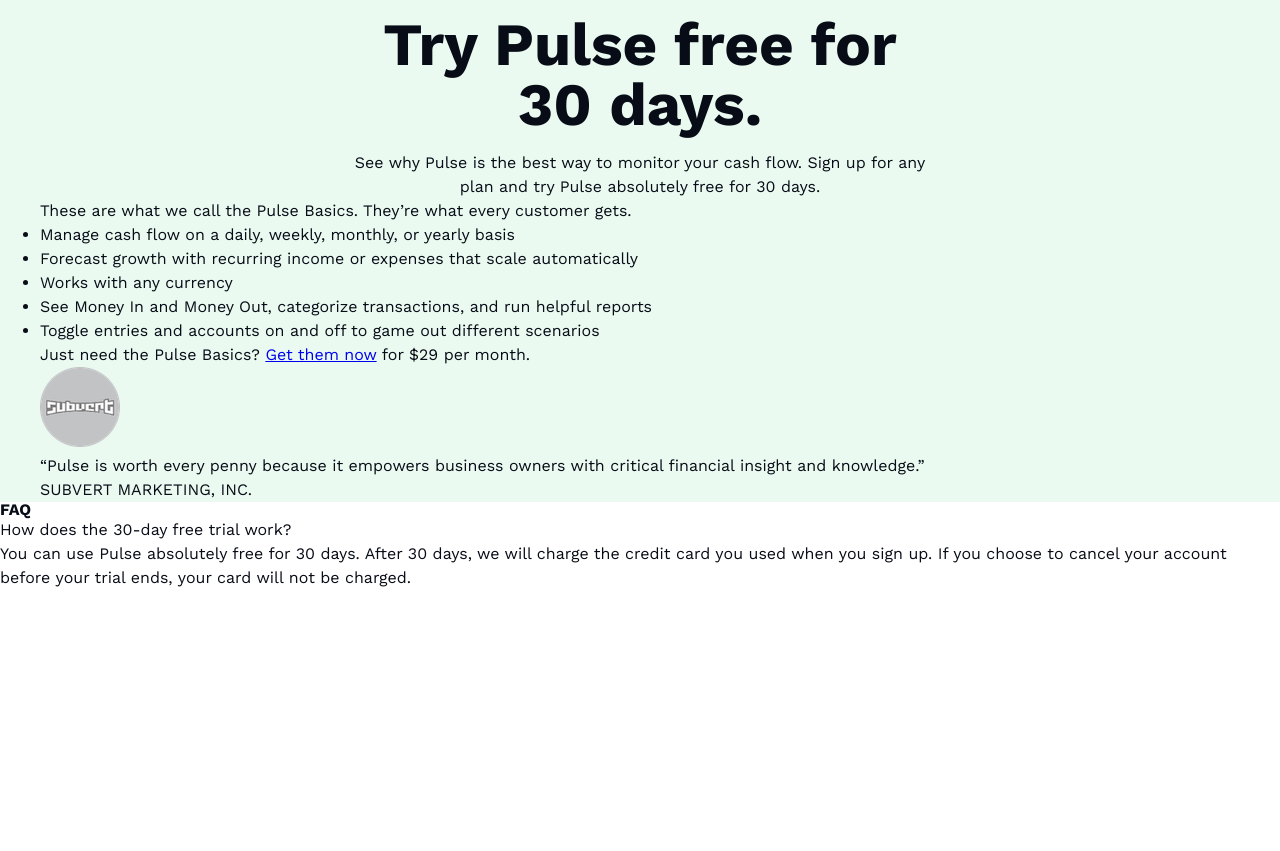
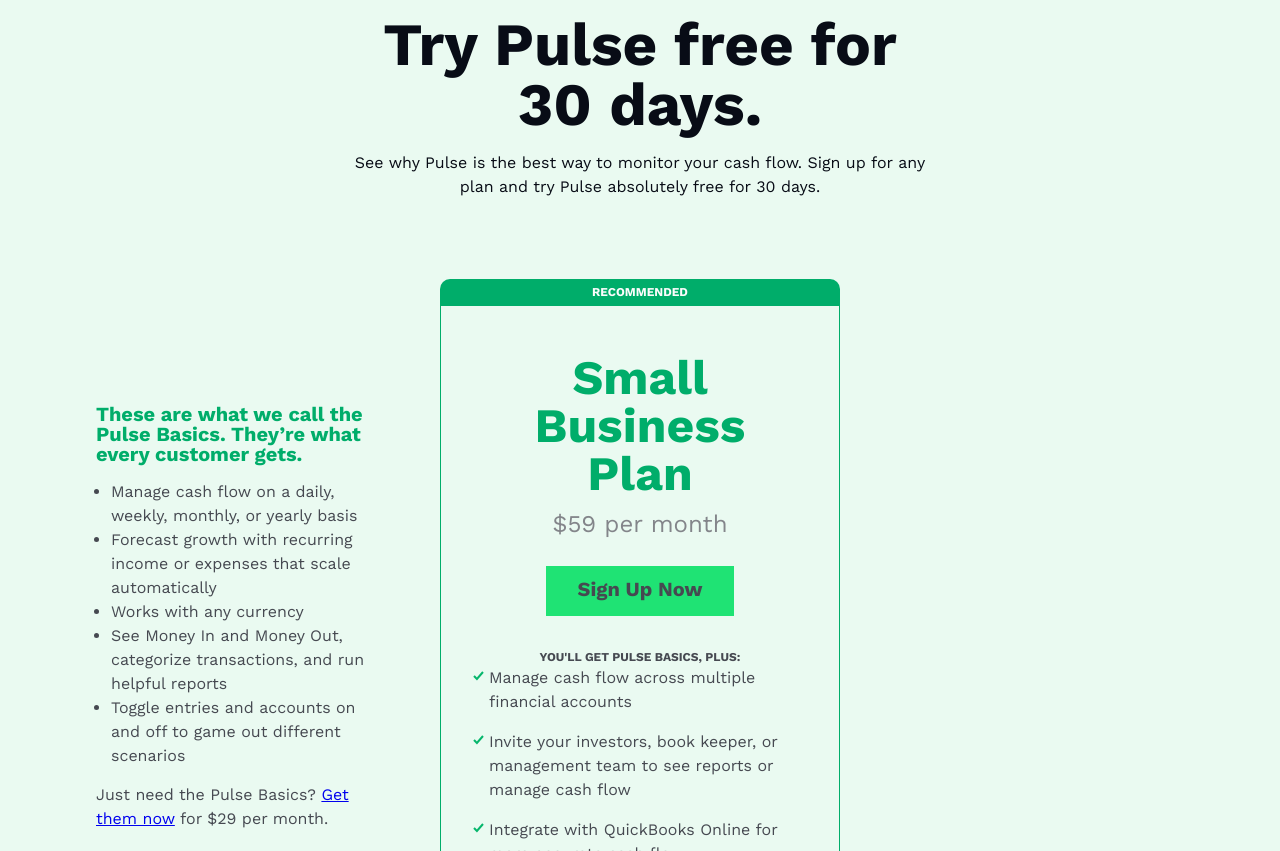
Before and after one commit to jc-ve/frontend-practice, a website: page pulse-pricing/index.html in a window 1280 px wide. Shown: the part 101-952 px from the top of the page. Before the commit the page ends 800 px from the top, so only its background shows below. Drawn offline with nearby package versions, Linux system fonts and the light colour scheme.

Commit message:
fixed pricing cards & testimonial

```diff
--- a/pulse-pricing/assets/sass/abstract/_variables.scss
+++ b/pulse-pricing/assets/sass/abstract/_variables.scss
@@ -3,5 +3,7 @@
 $clr-green-dark: #00ad6a;
 $clr-green-light: #eafaf1;
 $clr-white: #fcfcfc;
-$clr-gray: #d6dae5;
+$clr-gray: #83858a;
+$clr-gray-dark: #464951;
+$clr-gray-light: #d6dae5;
 $clr-black: #080c16;
--- a/pulse-pricing/assets/sass/base/_utilities.scss
+++ b/pulse-pricing/assets/sass/base/_utilities.scss
@@ -7,6 +7,10 @@
   margin-bottom: 1.6rem;
 }
 
+.u-margin-bottom-md {
+  margin-bottom: 3.2rem;
+}
+
 .u-text-center {
   text-align: center;
 }
--- a/pulse-pricing/assets/sass/components/_button.scss
+++ b/pulse-pricing/assets/sass/components/_button.scss
@@ -14,4 +14,15 @@
       padding: 0.4rem 1.6rem;
     }
   }
+
+  &--solid {
+    &:link,
+    &:visited {
+      display: inline-block;
+      font-size: 2rem;
+      color: $clr-gray-dark;
+      background-color: $clr-green;
+      padding: 0.8rem 3.2rem 1.2rem;
+    }
+  }
 }
--- a/pulse-pricing/assets/sass/components/_pricing-card.scss
+++ b/pulse-pricing/assets/sass/components/_pricing-card.scss
@@ -0,0 +1,91 @@
+.pricing-card {
+  color: $clr-gray-dark;
+
+  &--basic {
+    padding: 3.2rem;
+
+    &__body {
+      padding-inline: 2.4rem;
+
+      & ul {
+        margin: 0 0 1.5rem 1.5rem;
+      }
+    }
+  }
+
+  &--recommended {
+    text-align: center;
+    cursor: pointer;
+
+    &__body {
+      border: 1px solid $clr-green-dark;
+      padding: 4.8rem 3.2rem 2.4rem;
+    }
+  }
+
+  &__title {
+    font-weight: 700;
+    line-height: 1;
+    color: $clr-green-dark;
+
+    &--basic {
+      font-size: 2rem;
+      margin-bottom: 1.6rem;
+    }
+
+    &--recommended {
+      font-size: 4.8rem;
+      color: $clr-green-dark;
+      padding-inline: 1.6rem;
+      margin-bottom: 0.8rem;
+    }
+  }
+
+  &__label {
+    display: block;
+    font-weight: 700;
+    font-size: 1.2rem;
+    text-transform: uppercase;
+
+    &--light {
+      color: $clr-white;
+      background-color: $clr-green-dark;
+      padding-block: 0.4rem;
+      border-top-left-radius: 10px;
+      border-top-right-radius: 10px;
+      overflow: hidden;
+    }
+  }
+
+  &__price {
+    font-size: 2.4rem;
+    color: $clr-gray;
+    margin-bottom: 2.4rem;
+  }
+
+  &__list {
+    &--checked {
+      list-style: none;
+      display: flex;
+      flex-direction: column;
+      gap: 1.6rem;
+      text-align: left;
+
+      & .pricing-card__item {
+        display: flex;
+        align-items: baseline;
+        gap: 0.4rem;
+
+        &::before {
+          content: "";
+          display: block;
+          height: 1.2rem;
+          width: 1.2rem;
+          background: url(../images/icon-check-bullet.svg);
+          background-repeat: no-repeat;
+          flex-shrink: 0;
+        }
+      }
+    }
+  }
+}
--- /dev/null
+++ b/pulse-pricing/assets/sass/components/_testimonial.scss
@@ -0,0 +1,17 @@
+.testimonial {
+  &__img {
+    display: inline-block;
+    margin-bottom: 1.6rem;
+  }
+
+  &__review {
+    font-size: 2.4rem;
+    margin-bottom: 1.6rem;
+  }
+
+  &__author {
+    font-size: 1.2rem;
+    color: $clr-green-dark;
+    font-weight: 700;
+  }
+}
--- a/pulse-pricing/assets/sass/main.scss
+++ b/pulse-pricing/assets/sass/main.scss
@@ -10,5 +10,6 @@
 @import "components/header";
 @import "components/navigation";
 @import "components/pricing-card";
+@import "components/testimonial";
 
 @import "pages/pricing";
--- a/pulse-pricing/assets/sass/pages/_pricing.scss
+++ b/pulse-pricing/assets/sass/pages/_pricing.scss
@@ -4,5 +4,19 @@
   &__text {
     max-width: 60rem;
     margin-inline: auto;
+    margin-bottom: 8rem;
+  }
+
+  &__pricing {
+    display: grid;
+    grid-template-columns: repeat(3, 1fr);
+    align-items: center;
+  }
+
+  &__testimonial {
+    max-width: 80rem;
+    margin-inline: auto;
+    text-align: center;
+    padding-block: 9.6rem;
   }
 }
--- a/pulse-pricing/index.html
+++ b/pulse-pricing/index.html
@@ -60,14 +60,16 @@
             </p>
           </div>
           <div class="hero__pricing">
-            <figure class="pricing-card">
-              <p class="pricing-card__title">
+            <figure class="pricing-card pricing-card--basic">
+              <div class="pricing-card--basic__body">
+                <p class="pricing-card__title pricing-card__title--basic">
                   These are what we call the Pulse Basics. They’re what every
                   customer gets.
                 </p>
                 <ul class="pricing-card__list">
                   <li class="pricing-card__item">
-                  Manage cash flow on a daily, weekly, monthly, or yearly basis
+                    Manage cash flow on a daily, weekly, monthly, or yearly
+                    basis
                   </li>
                   <li class="pricing-card__item">
                     Forecast growth with recurring income or expenses that scale
@@ -85,13 +87,51 @@
                 </ul>
                 <p class="pricing-card__description">
                   Just need the Pulse Basics?
-                <a href="#" class="pricing-card__link">Get them now</a> for $29
-                per month.
+                  <a href="#" class="pricing-card__link">Get them now</a> for
+                  $29 per month.
                 </p>
+              </div>
+            </figure>
+            <figure class="pricing-card pricing-card--recommended">
+              <small class="pricing-card__label pricing-card__label--light"
+                >Recommended</small
+              >
+              <div class="pricing-card--recommended__body">
+                <p class="pricing-card__title pricing-card__title--recommended">
+                  Small Business Plan
+                </p>
+                <p class="pricing-card__price">$59 per month</p>
+                <a href="#" class="btn btn--solid u-margin-bottom-md"
+                  >Sign Up Now</a
+                >
+                <small class="pricing-card__label"
+                  >You'll get Pulse basics, plus:</small
+                >
+                <ul class="pricing-card__list--checked">
+                  <li class="pricing-card__item">
+                    Manage cash flow across multiple financial accounts
+                  </li>
+                  <li class="pricing-card__item">
+                    Invite your investors, book keeper, or management team to
+                    see reports or manage cash flow
+                  </li>
+                  <li class="pricing-card__item">
+                    Integrate with QuickBooks Online for more accurate cash flow
+                  </li>
+                  <li class="pricing-card__item">
+                    Track your actual cash flow alongside your projected cash
+                    flow
+                  </li>
+                </ul>
+              </div>
             </figure>
           </div>
           <div class="hero__testimonial">
-            <img src="assets/images/subvert-avatar.png" alt="Subvert avatar" />
+            <img
+              src="assets/images/subvert-avatar.png"
+              alt="Subvert avatar"
+              class="testimonial__img"
+            />
             <p class="testimonial__review">
               “Pulse is worth every penny because it empowers business owners
               with critical financial insight and knowledge.”
```
Also changed, not shown: pulse-pricing/assets/css/style.css. Lines whose indentation alone changed are shown as unchanged.
